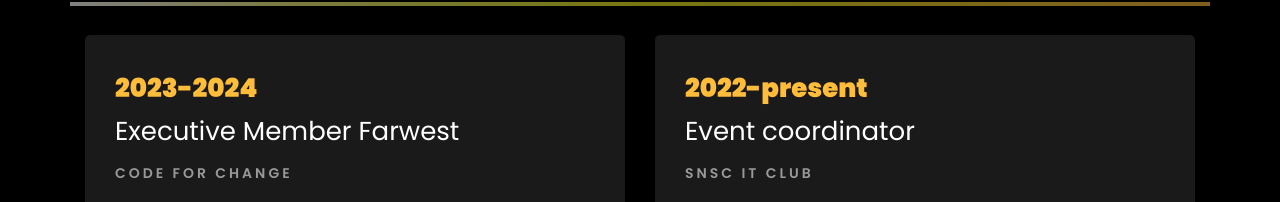
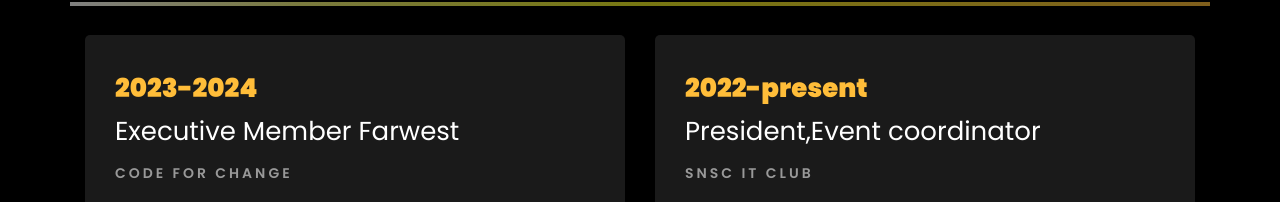
Before and after one commit to nareshbahadurchand/nareshbahadurchand.github.io, a plain HTML site: page index.html in a window 1280 px wide. Shown: the part 1849-2051 px from the top of the page. Drawn offline with Linux system fonts and the light colour scheme; files whose address does not match are found by name.

Commit message:
Modify job title in index.html
Updated job title to include 'President' and 'Event coordinator'.

```diff
--- a/index.html
+++ b/index.html
@@ -337,7 +337,7 @@
 				<div class="col-md-6">
 					<div class="resume-wrap ftco-animate">
 						<span class="date">2022-present</span>
-						<h2>Event coordinator</h2>
+						<h2>President,Event coordinator</h2>
 						<span class="position">SNSC IT CLUB</span>
 						<p class="mt-4">It is an information technology club of Siddhanath Science Campus Mahendranagar.it is created enviroment of it field in remote area and organizing IT events.
 							<ul>
```
